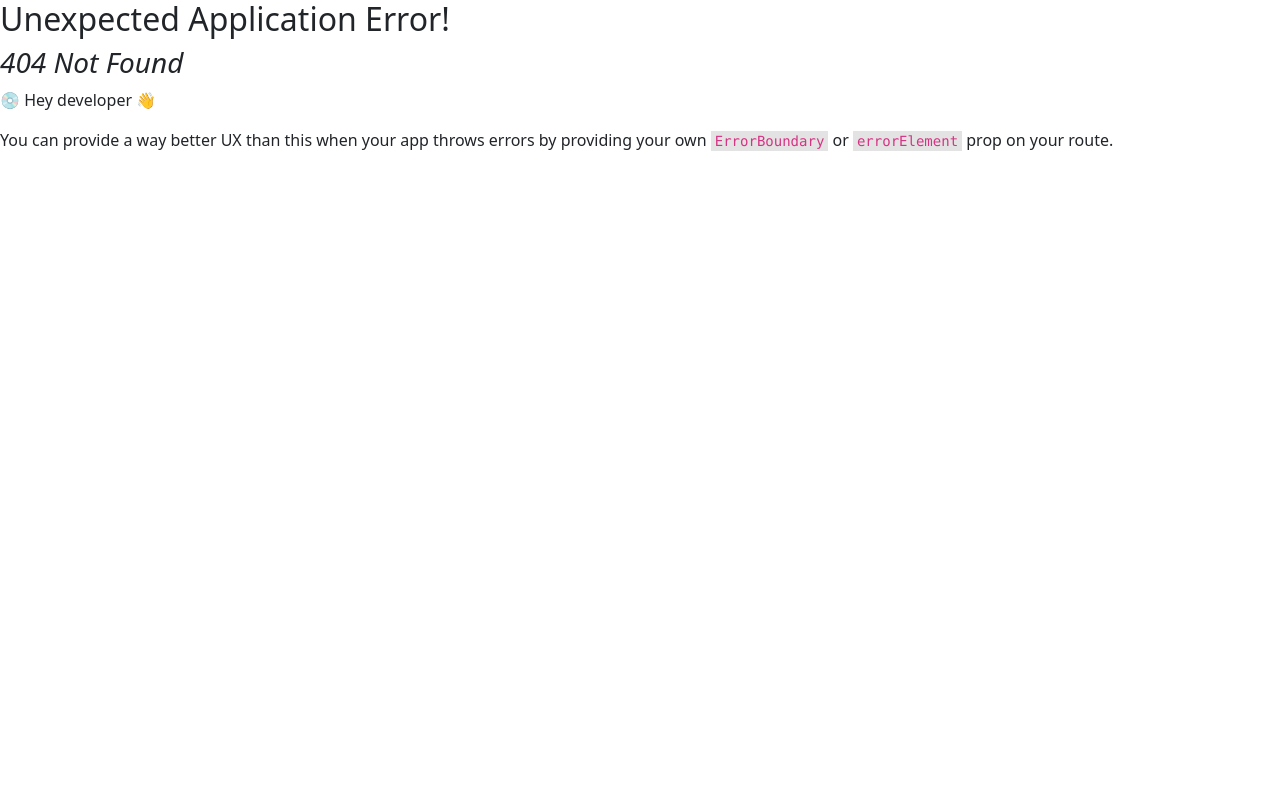
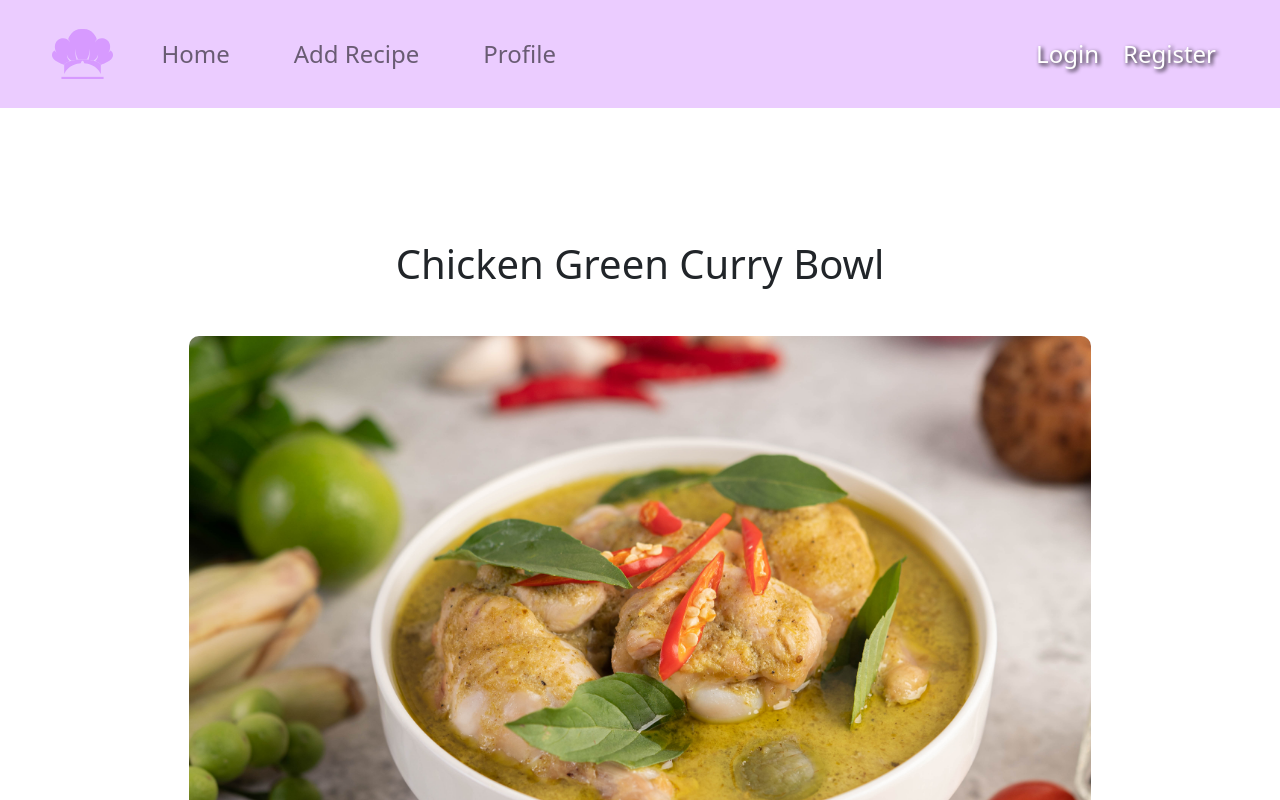
Before and after one commit to isnancahyadi/pijar-cooking-web-v2, a React (Create React App) app: page /detail/american-shrimp-fried-rice-with-chili-fish-sauce in a window 1280 px wide. Before the commit this address had no page. Shown: the top 800 px of the page. Built offline with nearby package versions, Linux system fonts and the light colour scheme.

Commit message:
[FIX] navigation

```diff
--- a/src/App.js
+++ b/src/App.js
@@ -21,7 +21,7 @@ const router = createBrowserRouter([
     element: <Home />,
   },
   {
-    path: "/detail",
+    path: "/detail/:id",
     element: <Detail />,
   },
   {
--- a/src/components/Navbar.jsx
+++ b/src/components/Navbar.jsx
@@ -6,7 +6,7 @@ const Navbar = () => {
       <header id="header">
         <nav className="navbar navbar-expand-lg">
           <div className="container-fluid mx-4">
-            <a className="navbar-brand" href="">
+            <a className="navbar-brand" href="/">
               <img
                 id="logo-app"
                 src="/assets/img/logo-2.svg"
@@ -32,7 +32,7 @@ const Navbar = () => {
             >
               <ul className="navbar-nav">
                 <li className="nav-item mx-4">
-                  <a className="nav-link fs-4" href="#">
+                  <a className="nav-link fs-4" href="/">
                     Home
                   </a>
                 </li>
@@ -42,7 +42,7 @@ const Navbar = () => {
                   </a>
                 </li>
                 <li className="nav-item mx-4">
-                  <a className="nav-link fs-4" href="#">
+                  <a className="nav-link fs-4" href="/profile">
                     Profile
                   </a>
                 </li>
@@ -51,7 +51,7 @@ const Navbar = () => {
                 <li className="nav-item mx-1">
                   <a
                     className="nav-link text-white fs-4"
-                    href="#"
+                    href="/login"
                     style={{ textShadow: "2px 2px 4px #000000" }}
                   >
                     Login
@@ -60,7 +60,7 @@ const Navbar = () => {
                 <li className="nav-item mx-1">
                   <a
                     className="nav-link text-white fs-4"
-                    href="#"
+                    href="/register"
                     style={{ textShadow: "2px 2px 4px #000000" }}
                   >
                     Register
--- a/src/components/RecipeCard.jsx
+++ b/src/components/RecipeCard.jsx
@@ -1,4 +1,5 @@
 import React from "react";
+import { Link } from "react-router-dom";
 
 const RecipeCard = (props) => {
   const { title, image } = props;
@@ -6,7 +7,10 @@ const RecipeCard = (props) => {
   return (
     <>
       <div className="col-md-4 col-xs-12">
-        <a href="" style={{ textDecoration: "none" }}>
+        <Link
+          to={`/detail/${title?.toLowerCase()?.split(" ")?.join("-")}`}
+          style={{ textDecoration: "none" }}
+        >
           <div
             className="my-recipe mt-2 mb-2"
             style={{
@@ -20,7 +24,7 @@ const RecipeCard = (props) => {
               {title}
             </h2>
           </div>
-        </a>
+        </Link>
       </div>
     </>
   );
--- a/src/pages/Login.jsx
+++ b/src/pages/Login.jsx
@@ -18,7 +18,7 @@ const Login = () => {
                       Log in into your exiting account
                     </p>
                     <hr size="1" color="#F5F5F5" />
-                    <form action="#">
+                    <form action="/">
                       <div className="mb-3">
                         <label className="form-label">E-mail</label>
                         <input
@@ -67,8 +67,9 @@ const Login = () => {
                         <a
                           id="a-login"
                           className="text-decoration-none"
-                          href="#"
+                          href="/register"
                         >
+                          {" "}
                           Sign Up
                         </a>
                       </small>
--- a/src/pages/Register.jsx
+++ b/src/pages/Register.jsx
@@ -20,7 +20,7 @@ const Register = () => {
                       Create new account to access all features
                     </p>
                     <hr size="1" color="#F5F5F5" />
-                    <form action="#">
+                    <form action="/login">
                       <div className="mb-3">
                         <label className="form-label">Fullname*</label>
                         <input
@@ -86,8 +86,9 @@ const Register = () => {
                         <a
                           id="a-register"
                           className="text-decoration-none"
-                          href="#"
+                          href="/login"
                         >
+                          {" "}
                           Log in Here
                         </a>
                       </small>
```
